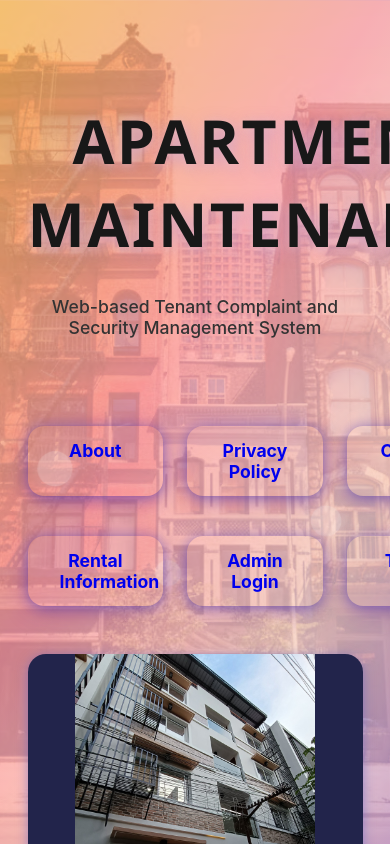
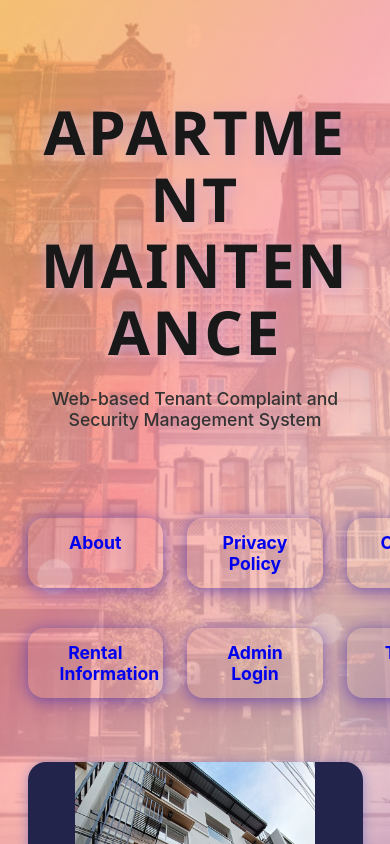
Before and after one commit to Noble636/Capstone2, a React (Create React App) app: page / in a window 390 px wide. Built offline with nearby package versions, Linux system fonts and the light colour scheme.

Commit message:
Initial commit

```diff
--- a/src/css/Home.css
+++ b/src/css/Home.css
@@ -3,6 +3,8 @@
     flex-direction: column;
     align-items: center;
     padding: 0 8px;
+    width: 100vw;
+    min-height: unset;
   }
   .home-left, .home-right-frame {
     width: 100%;
@@ -12,29 +14,45 @@
     padding: 0;
   }
   .home-main-title {
-    font-size: 1.5rem;
-    padding: 10px 0;
+    font-size: 2.1rem;
+    padding: 10px 0 0 0;
+    word-break: break-word;
+    line-height: 1.1;
+    margin-bottom: 10px;
   }
-  .home-subtitle {
+  .home-subtitle, .home-subtitle-separate {
     font-size: 1rem;
-    margin-bottom: 10px;
+    margin-bottom: 18px;
+    margin-top: 0;
+    padding: 0 4px;
+    word-break: break-word;
   }
   .home-btn-row {
     flex-direction: column;
-    gap: 8px;
+    gap: 12px;
     width: 100%;
+    margin-top: 0;
+  }
+  .home-btn-row + .home-btn-row {
+    margin-top: 16px;
   }
   .home-animated-btn {
     width: 100%;
-    font-size: 1rem;
-    padding: 10px 0;
+    font-size: 1.05rem;
+    padding: 12px 0;
+    border-radius: 12px;
+    margin: 0 auto;
   }
   .home-apartment-img-full {
     width: 100%;
     max-width: 320px;
     height: auto;
-    margin: 0 auto;
+    margin: 16px auto 0 auto;
     border-radius: 10px;
+    display: block;
+  }
+  .home-content-wrapper {
+    min-height: unset;
   }
 }
 
```
